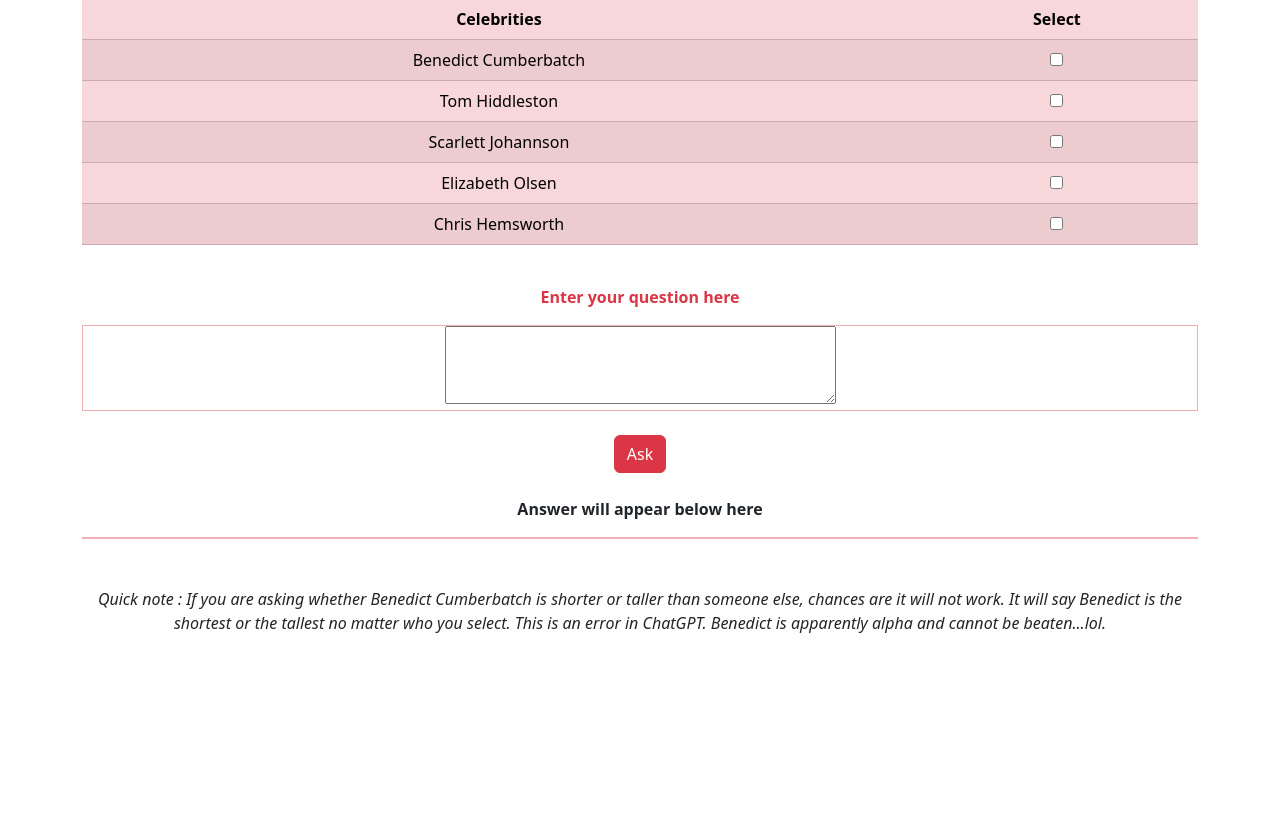
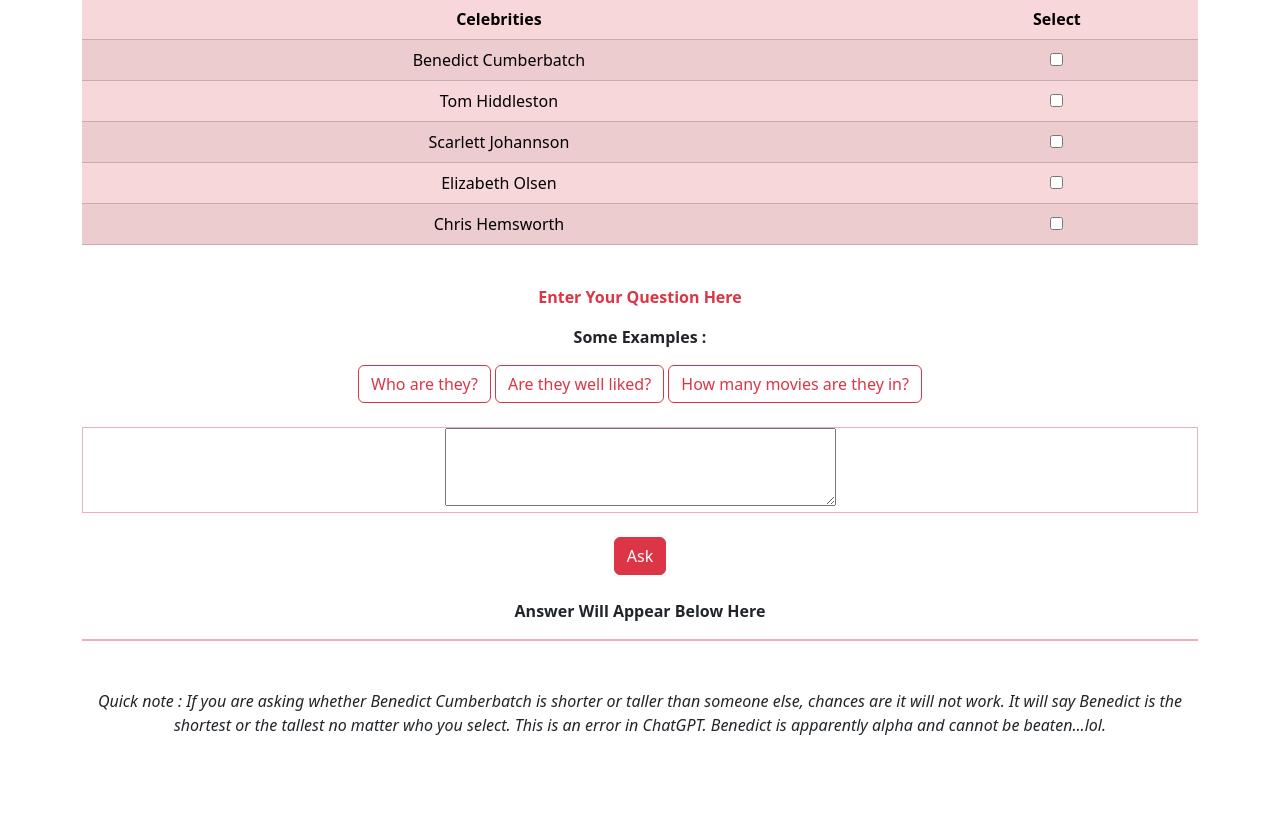
Before and after one commit to bluedrank09/celebrityAIBot, a Django app: page /celebAI/ in a window 1280 px wide. Shown: the part 83-908 px from the top of the page. Before the commit the page ends 716 px from the top, so only its background shows below. Run offline with Django 4.2, Linux system fonts and the light colour scheme.

Commit message:
Added buttons, changed colours, added comments

```diff
--- a/celebrityAIBotApp/templates/celebrity-ai.html
+++ b/celebrityAIBotApp/templates/celebrity-ai.html
@@ -49,21 +49,32 @@
             <br> <!-- end of table -->
             <div class="fw-semibold text-center text-danger">
                 <!-- label to tell uses to input question in the box below -->
-                <p>Enter your question here </p>
+                <p>Enter Your Question Here </p>
             </div>
+            <div class = 'fw-semibold'>
+                <p>Some Examples :</p>
+            </div>
+            <div class="container">
+                <input class="btn btn-outline-danger" type="submit" value="Who are they?" name="Who are they?">
+                <input class="btn btn-outline-danger" type="submit" value="Are they well liked?" name="Are they well liked?">
+                <input class="btn btn-outline-danger" type="submit" value="How many movies are they in?" name="How many movies are they in?" >
+
+
+            </div>
+            <br>
             <div class="border border-danger-subtle">
                 <!-- where users actually input their question -->
                 {{ form.celeb_question}}
             </div>
             <br>
             <!-- creating ask button -->
-            <input class="btn btn-danger" type="submit" value="Ask">
+            <input class="btn btn-danger" type="submit" value="Ask" name="Ask">
             <br>
             <br>
             <div class="fw-semibold">
-                <p>Answer will appear below here </p>
+                <p>Answer Will Appear Below Here </p>
             </div>
-            <div class = "border border-danger-subtle"> <!-- space for the anser to appear -->
+            <div class = "border border-danger-subtle"> <!-- space for the answer to appear -->
                 {{ answer }}
             </div>
             <br>
--- a/celebrityAIBotApp/views.py
+++ b/celebrityAIBotApp/views.py
@@ -18,7 +18,11 @@ def celebrity_ai_view(request):
 
         print(f"celebrity_ai_view has been invoked") # for debugging lol coding hates me
 
+        question_asked = None
+
         if request.method == 'GET' : # when the checkbox is clicked, the program knows this as the request method was "GET" - it is getting information
+            print(f"---{request.GET.get('Ask')}---!")
+
             firstCelebrityTicked = request.GET.get('first_celebrity')
             print(f"{firstCelebrityTicked}")
 
@@ -53,6 +57,16 @@ def celebrity_ai_view(request):
 
             if fifthCelebrityTicked:
                 listTickedCelebrities.append("Chris Hemsworth")
+
+            if request.GET.get('Who are they?') == "Who are they?":
+                question_asked = "Who are they"
+
+            elif request.GET.get('Are they well liked?') == "Are they well liked?":
+                question_asked = "Are they well liked"
+
+            elif request.GET.get('How many movies are they in?') == "How many movies are they in?":
+                question_asked = "How many movies are they in"
+
 
             listTickedCelebrities.append(question_asked) # getting the input form the question box and adding it to the query string
 
```
